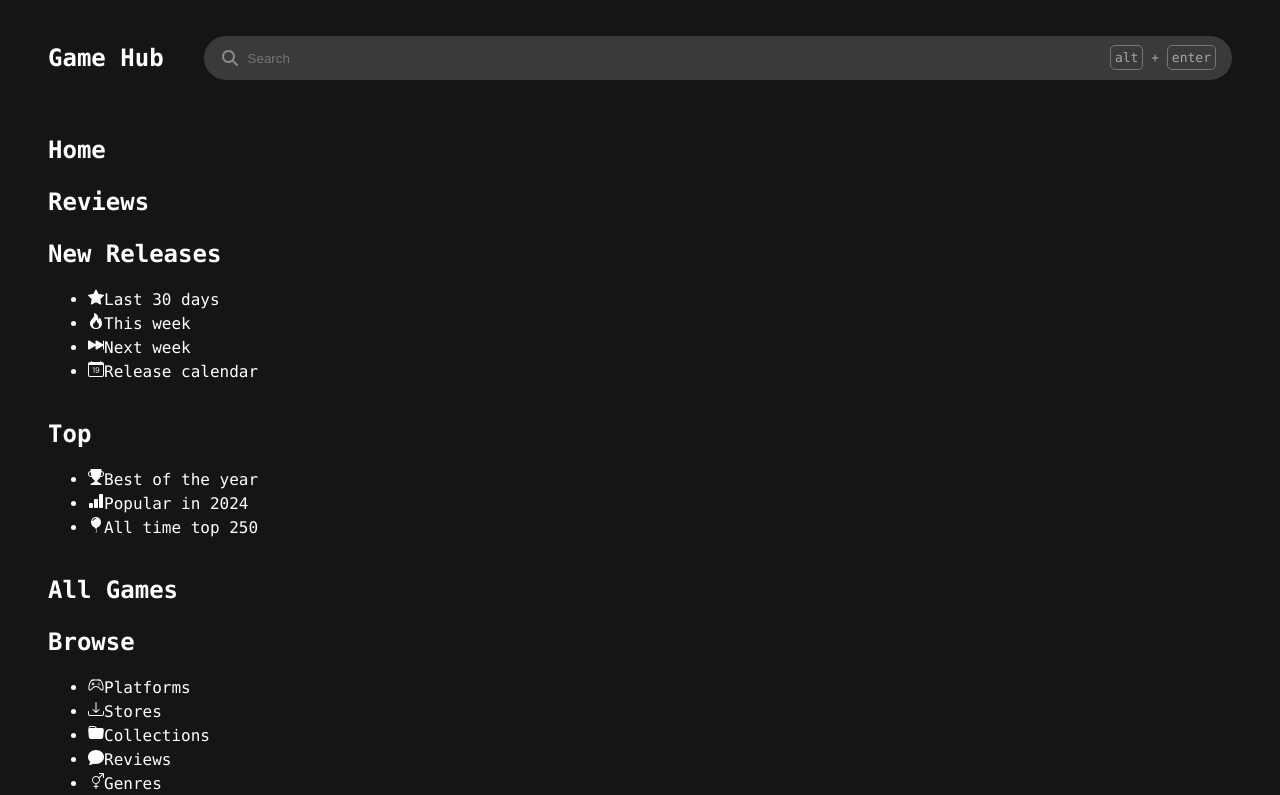
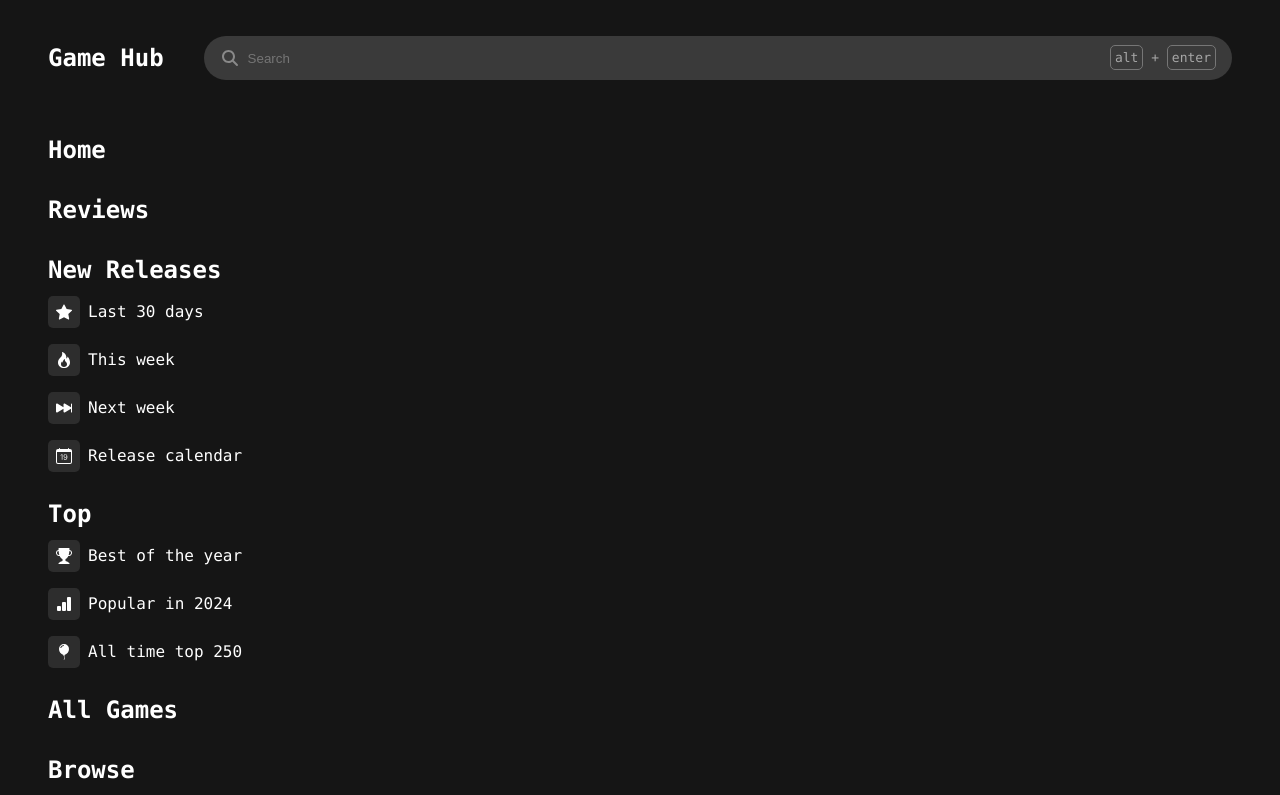
Before and after one commit to D1K03/video-game-hub-react, a React (Vite) app: page / in a window 1280 px wide. Shown: the top 795 px of the page. Built offline with nearby package versions, Linux system fonts and the light colour scheme.

Commit message:
feat: icons to side bar description

```diff
--- a/src/components/CategoryItem/CategoryItem.css
+++ b/src/components/CategoryItem/CategoryItem.css
@@ -0,0 +1,15 @@
+li {
+    display: flex;
+    gap: 0.5rem;
+    justify-content: flex-start;
+    align-items: center;
+    list-style: none;
+}
+
+.icon-background {
+    display: inline-flex;
+    align-items: center;
+    background-color: var(--charcoal-grey);
+    padding: 0.5rem;
+    border-radius: 5px;
+}
--- a/src/components/CategoryItem/CategoryItem.jsx
+++ b/src/components/CategoryItem/CategoryItem.jsx
@@ -2,8 +2,10 @@ import './CategoryItem.css'
 
 const CategoryItem = ({ icon: Icon, description }) => {
     return (
-        <li className="category-item">
-            <Icon />
+        <li>
+            <span className='icon-background'>
+                <Icon />
+            </span>
             <span>{description}</span>
         </li>
     );
--- a/src/components/SideBar/Sidebar.css
+++ b/src/components/SideBar/Sidebar.css
@@ -2,10 +2,24 @@ aside {
     display: flex;
     flex-direction: column;
     grid-area: a;
-    gap: 1rem;
+    gap: 1.5rem;
 }
 
 aside h2 {
     margin: 0;
     padding: 0;
 }
+
+aside ul {
+    display: flex;
+    flex-direction: column;
+    gap: 1rem;
+    padding: 0;
+    margin: 0;
+}
+
+aside > div {
+    display: flex;
+    flex-direction: column;
+    gap: 0.5rem;
+}
```
